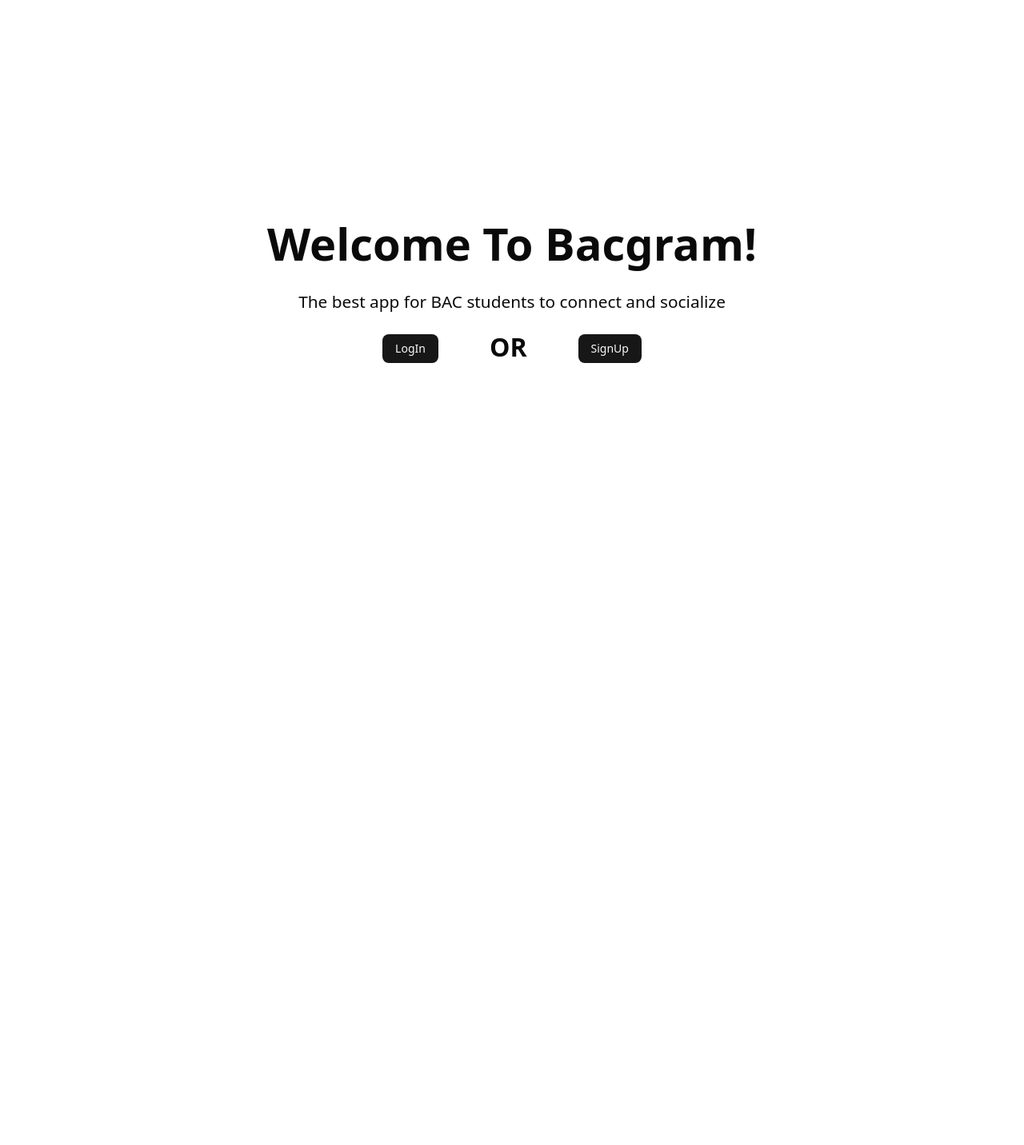
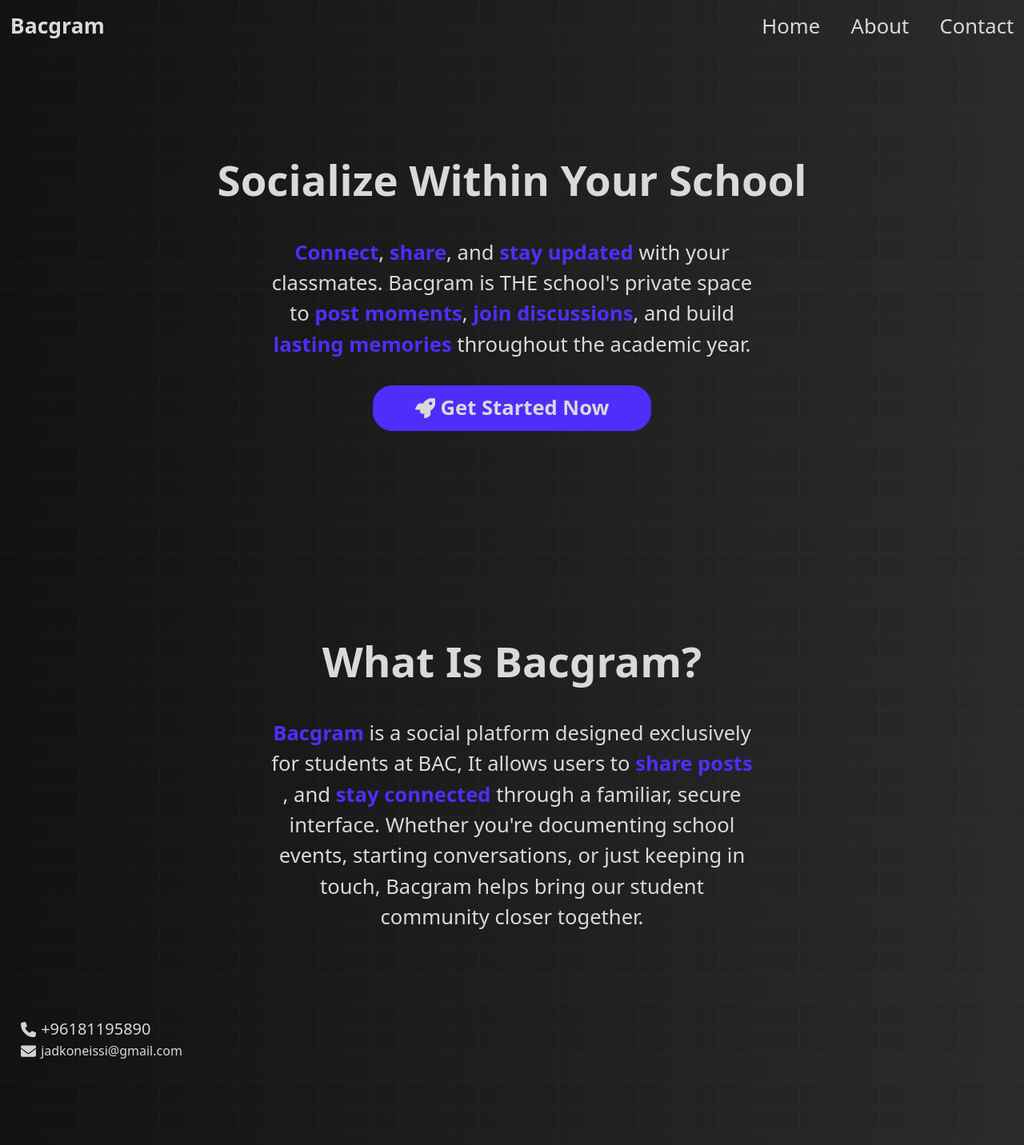
Before and after one commit to kabeeseh/bacgram, a Next.js app: page / in a window 1280 px wide. Shown: the whole page at 80% size. Before the commit the page ends 800 px from the top, so only its background shows below. Built offline with nearby package versions, Linux system fonts and the light colour scheme.

Commit message:
Update dependencies and enhance page structure with navigation and content sections

```diff
--- a/package.json
+++ b/package.json
@@ -19,7 +19,7 @@
     "firebase": "^11.9.1",
     "jsonwebtoken": "^9.0.2",
     "lucide-react": "^0.525.0",
-    "motion": "^12.19.2",
+    "motion": "^12.23.0",
     "next": "15.3.4",
     "react": "^19.0.0",
     "react-dom": "^19.0.0",
--- a/src/app/globals.css
+++ b/src/app/globals.css
@@ -1,122 +1,19 @@
 @import "tailwindcss";
 @import "tw-animate-css";
 
-@custom-variant dark (&:is(.dark *));
-
-@theme inline {
-  --color-background: var(--background);
-  --color-foreground: var(--foreground);
-  --font-sans: var(--font-geist-sans);
-  --font-mono: var(--font-geist-mono);
-  --color-sidebar-ring: var(--sidebar-ring);
-  --color-sidebar-border: var(--sidebar-border);
-  --color-sidebar-accent-foreground: var(--sidebar-accent-foreground);
-  --color-sidebar-accent: var(--sidebar-accent);
-  --color-sidebar-primary-foreground: var(--sidebar-primary-foreground);
-  --color-sidebar-primary: var(--sidebar-primary);
-  --color-sidebar-foreground: var(--sidebar-foreground);
-  --color-sidebar: var(--sidebar);
-  --color-chart-5: var(--chart-5);
-  --color-chart-4: var(--chart-4);
-  --color-chart-3: var(--chart-3);
-  --color-chart-2: var(--chart-2);
-  --color-chart-1: var(--chart-1);
-  --color-ring: var(--ring);
-  --color-input: var(--input);
-  --color-border: var(--border);
-  --color-destructive: var(--destructive);
-  --color-accent-foreground: var(--accent-foreground);
-  --color-accent: var(--accent);
-  --color-muted-foreground: var(--muted-foreground);
-  --color-muted: var(--muted);
-  --color-secondary-foreground: var(--secondary-foreground);
-  --color-secondary: var(--secondary);
-  --color-primary-foreground: var(--primary-foreground);
-  --color-primary: var(--primary);
-  --color-popover-foreground: var(--popover-foreground);
-  --color-popover: var(--popover);
-  --color-card-foreground: var(--card-foreground);
-  --color-card: var(--card);
-  --radius-sm: calc(var(--radius) - 4px);
-  --radius-md: calc(var(--radius) - 2px);
-  --radius-lg: var(--radius);
-  --radius-xl: calc(var(--radius) + 4px);
+html {
+  scroll-behavior: smooth;
 }
-
-:root {
-  --radius: 0.625rem;
-  --background: oklch(1 0 0);
-  --foreground: oklch(0.145 0 0);
-  --card: oklch(1 0 0);
-  --card-foreground: oklch(0.145 0 0);
-  --popover: oklch(1 0 0);
-  --popover-foreground: oklch(0.145 0 0);
-  --primary: oklch(0.205 0 0);
-  --primary-foreground: oklch(0.985 0 0);
-  --secondary: oklch(0.97 0 0);
-  --secondary-foreground: oklch(0.205 0 0);
-  --muted: oklch(0.97 0 0);
-  --muted-foreground: oklch(0.556 0 0);
-  --accent: oklch(0.97 0 0);
-  --accent-foreground: oklch(0.205 0 0);
-  --destructive: oklch(0.577 0.245 27.325);
-  --border: oklch(0.922 0 0);
-  --input: oklch(0.922 0 0);
-  --ring: oklch(0.708 0 0);
-  --chart-1: oklch(0.646 0.222 41.116);
-  --chart-2: oklch(0.6 0.118 184.704);
-  --chart-3: oklch(0.398 0.07 227.392);
-  --chart-4: oklch(0.828 0.189 84.429);
-  --chart-5: oklch(0.769 0.188 70.08);
-  --sidebar: oklch(0.985 0 0);
-  --sidebar-foreground: oklch(0.145 0 0);
-  --sidebar-primary: oklch(0.205 0 0);
-  --sidebar-primary-foreground: oklch(0.985 0 0);
-  --sidebar-accent: oklch(0.97 0 0);
-  --sidebar-accent-foreground: oklch(0.205 0 0);
-  --sidebar-border: oklch(0.922 0 0);
-  --sidebar-ring: oklch(0.708 0 0);
+body {
+  background: linear-gradient(to right, #121212, #2b2b2b), url("../../public/batthern.png") repeat;
+  background-blend-mode: overlay;
+  color: #d9d9d9;
+  width: 100%;
+  height: 100%;
+  padding: 0;
+  margin: 0;
+  overflow-x: hidden;
 }
-
-.dark {
-  --background: oklch(0.145 0 0);
-  --foreground: oklch(0.985 0 0);
-  --card: oklch(0.205 0 0);
-  --card-foreground: oklch(0.985 0 0);
-  --popover: oklch(0.205 0 0);
-  --popover-foreground: oklch(0.985 0 0);
-  --primary: oklch(0.922 0 0);
-  --primary-foreground: oklch(0.205 0 0);
-  --secondary: oklch(0.269 0 0);
-  --secondary-foreground: oklch(0.985 0 0);
-  --muted: oklch(0.269 0 0);
-  --muted-foreground: oklch(0.708 0 0);
-  --accent: oklch(0.269 0 0);
-  --accent-foreground: oklch(0.985 0 0);
-  --destructive: oklch(0.704 0.191 22.216);
-  --border: oklch(1 0 0 / 10%);
-  --input: oklch(1 0 0 / 15%);
-  --ring: oklch(0.556 0 0);
-  --chart-1: oklch(0.488 0.243 264.376);
-  --chart-2: oklch(0.696 0.17 162.48);
-  --chart-3: oklch(0.769 0.188 70.08);
-  --chart-4: oklch(0.627 0.265 303.9);
-  --chart-5: oklch(0.645 0.246 16.439);
-  --sidebar: oklch(0.205 0 0);
-  --sidebar-foreground: oklch(0.985 0 0);
-  --sidebar-primary: oklch(0.488 0.243 264.376);
-  --sidebar-primary-foreground: oklch(0.985 0 0);
-  --sidebar-accent: oklch(0.269 0 0);
-  --sidebar-accent-foreground: oklch(0.985 0 0);
-  --sidebar-border: oklch(1 0 0 / 10%);
-  --sidebar-ring: oklch(0.556 0 0);
+.important {
+  @apply text-[#4F2DFA] font-bold
 }
-
-@layer base {
-  * {
-    @apply border-border outline-ring/50;
-  }
-  body {
-    @apply bg-background text-foreground;
-  }
-}
--- a/src/app/page.tsx
+++ b/src/app/page.tsx
@@ -1,31 +1,138 @@
 "use client";
 import Link from "next/link";
-import ButtonCustom from "./custom/ButtonCustom";
+import { useRouter } from "next/navigation";
 import { motion } from "motion/react";
-export default function Page() {
+
+function Nav() {
+  return (
+    <nav className="flex justify-between items-center p-[1vw] text-[#d9d9d9]">
+      <Link href={"#Home"} className="text-[1.66rem] font-bold">
+        Bacgram
+      </Link>
+      <div className="text-[1.6rem] flex items-center justify-center gap-[3vw]">
+        <div className="relative inline-block group">
+          <Link href={"#home"}>Home</Link>
+          <span className="bg-[#d9d9d9] h-0.5 w-0 absolute left-0 bottom-0 group-hover:w-full transition-all duration-200 ease-in-out"></span>
+        </div>
+        <div className="relative inline-block group">
+          <Link href={"#about"}>About</Link>
+          <span className="bg-[#d9d9d9] h-0.5 w-0 absolute left-0 bottom-0 group-hover:w-full transition-all duration-200 ease-in-out"></span>
+        </div>
+        <div className="relative inline-block group">
+          <Link href={"#contact"}>Contact</Link>
+          <span className="bg-[#d9d9d9] h-0.5 w-0 absolute left-0 bottom-0 group-hover:w-full transition-all duration-200 ease-in-out"></span>
+        </div>
+      </div>
+    </nav>
+  );
+}
+function Home() {
+  const router = useRouter();
   return (
     <motion.div
       initial={{ opacity: 0, y: 100 }}
       animate={{ opacity: 1, y: 0 }}
-      exit={{ opacity: 0, y: -100 }}
-      transition={{ duration: 0.1 }}
-      className="flex items-center justify-center gap-[2vh] h-[90vh] flex-col text-center"
+      transition={{ duration: 0.3 }}
+      className="flex items-center flex-col gap-[4vh]"
+      id="home"
     >
-      <h1 className="text-[3.5rem] font-bold text-center">
-        Welcome To Bacgram!
+      <h1 className="text-center text-[3.3rem] font-bold mt-[15vh]">
+        Socialize Within Your School
       </h1>
-      <p className="text-[1.3rem]">
-        The best app for BAC students to connect and socialize
+      <p className="text-center w-[47vw] text-[1.6rem]">
+        <span className="important">Connect</span>,{" "}
+        <span className="important">share</span>, and{" "}
+        <span className="important">stay updated</span> with your classmates.
+        Bacgram is THE school's private space to{" "}
+        <span className="important">post moments</span>,{" "}
+        <span className="important">join discussions</span>, and build{" "}
+        <span className="important">lasting memories</span> throughout the
+        academic year.
       </p>
-      <div className="flex items-center justify-center gap-[8vh]">
-        <ButtonCustom className="text-[1.5rem]">
-          <Link href={"/login"}>LogIn</Link>
-        </ButtonCustom>
-        <h1 className="text-[2rem] font-bold">OR</h1>
-        <ButtonCustom className="text-[1.5rem]">
-          <Link href={"/signup"}>SignUp</Link>
-        </ButtonCustom>
-      </div>
+      <button
+        className="flex items-center justify-between border-[#4F2DFA] border px-[4vw] py-[1vh] rounded-3xl bg-[#4F2DFA] gap-[.5vw] font-bold text-[1.6rem] hover:bg-transparent transition-colors duration-300 ease-in-out"
+        onClick={() => {
+          router.push("/login");
+        }}
+      >
+        <svg
+          xmlns="http://www.w3.org/2000/svg"
+          viewBox="0 0 512 512"
+          className="fill-[#d9d9d9] flex w-[2vw]"
+        >
+          <path d="M156.6 384.9L125.7 354c-8.5-8.5-11.5-20.8-7.7-32.2c3-8.9 7-20.5 11.8-33.8L24 288c-8.6 0-16.6-4.6-20.9-12.1s-4.2-16.7 .2-24.1l52.5-88.5c13-21.9 36.5-35.3 61.9-35.3l82.3 0c2.4-4 4.8-7.7 7.2-11.3C289.1-4.1 411.1-8.1 483.9 5.3c11.6 2.1 20.6 11.2 22.8 22.8c13.4 72.9 9.3 194.8-111.4 276.7c-3.5 2.4-7.3 4.8-11.3 7.2l0 82.3c0 25.4-13.4 49-35.3 61.9l-88.5 52.5c-7.4 4.4-16.6 4.5-24.1 .2s-12.1-12.2-12.1-20.9l0-107.2c-14.1 4.9-26.4 8.9-35.7 11.9c-11.2 3.6-23.4 .5-31.8-7.8zM384 168a40 40 0 1 0 0-80 40 40 0 1 0 0 80z" />
+        </svg>
+        Get Started Now
+      </button>
     </motion.div>
   );
 }
+function About() {
+  return (
+    <div
+      className="mt-[10vw] flex flex-col items-center justify-center gap-[4vh]"
+      id="about"
+    >
+      <h1 className="text-center text-[3.3rem] font-bold mt-[15vh]">
+        What Is Bacgram?
+      </h1>
+      <p className="text-[1.6rem] text-center w-[47vw]">
+        <span className="important">Bacgram</span> is a social platform designed
+        exclusively for students at BAC, It allows users to{" "}
+        <span className="important">share posts</span> , and{" "}
+        <span className="important">stay connected</span> through a familiar,
+        secure interface. Whether you're documenting school events, starting
+        conversations, or just keeping in touch, Bacgram helps bring our student
+        community closer together.
+      </p>
+    </div>
+  );
+}
+function Contact() {
+  return (
+    <div className="mt-[10vh] mb-[10vh] p-[2vw]">
+      <div className="flex items-center justify-center max-w-fit gap-[.5vw]">
+        <svg
+          xmlns="http://www.w3.org/2000/svg"
+          viewBox="0 0 512 512"
+          className="fill-[#d2d2d2] w-[1.5vw]"
+        >
+          <path d="M164.9 24.6c-7.7-18.6-28-28.5-47.4-23.2l-88 24C12.1 30.2 0 46 0 64C0 311.4 200.6 512 448 512c18 0 33.8-12.1 38.6-29.5l24-88c5.3-19.4-4.6-39.7-23.2-47.4l-96-40c-16.3-6.8-35.2-2.1-46.3 11.6L304.7 368C234.3 334.7 177.3 277.7 144 207.3L193.3 167c13.7-11.2 18.4-30 11.6-46.3l-40-96z" />
+        </svg>
+        <div className="group relative">
+          <Link href={"tel:+96181195890"} className="text-[1.25rem]">
+            +96181195890
+          </Link>
+          <span className="absolute bottom-0 left-0 h-0.5 w-0 group-hover:w-full transition-all duration-300 bg-[#d2d2d2] inline-block"></span>
+        </div>
+      </div>
+      <div className="flex items-center justify-center max-w-fit gap-[.5w]">
+        <div className="relative flex items-center justify-center gap-[.5vw]">
+          <svg
+            xmlns="http://www.w3.org/2000/svg"
+            viewBox="0 0 512 512"
+            className="w-[1.5vw] fill-[#d2d2d2]"
+          >
+            <path d="M48 64C21.5 64 0 85.5 0 112c0 15.1 7.1 29.3 19.2 38.4L236.8 313.6c11.4 8.5 27 8.5 38.4 0L492.8 150.4c12.1-9.1 19.2-23.3 19.2-38.4c0-26.5-21.5-48-48-48L48 64zM0 176L0 384c0 35.3 28.7 64 64 64l384 0c35.3 0 64-28.7 64-64l0-208L294.4 339.2c-22.8 17.1-54 17.1-76.8 0L0 176z" />
+          </svg>
+          <div className="group max-w-fit relative">
+            <Link href={"mailto:jadkoneissi@gmail.com"}>
+              jadkoneissi@gmail.com
+            </Link>
+            <span className="absolute h-0.5 w-0 bottom-0 left-0 group-hover:w-full transition-all duration-300 bg-[#d9d9d9] inline-block"></span>
+          </div>
+        </div>
+      </div>
+    </div>
+  );
+}
+export default function Page() {
+  return (
+    <>
+      <Nav />
+      <Home />
+      <About />
+      <Contact />
+    </>
+  );
+}
```
Also changed, not shown: public/batthern.png (added), 1 other file (tests, documents, lock files or other folders).
